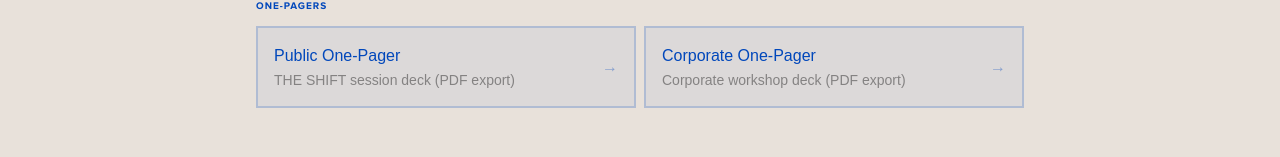
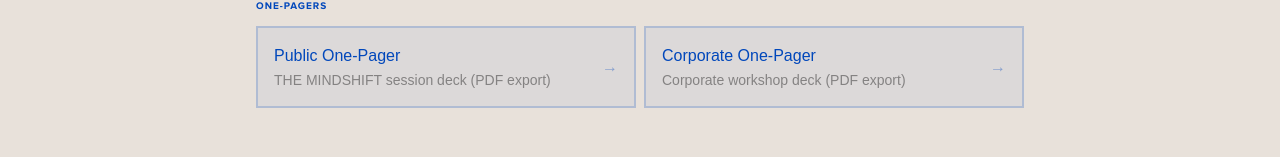
Before and after one commit to princeofwellness/researchlab, a Next.js app: page /lab in a window 1280 px wide. Shown: the part 325-482 px from the top of the page. Built offline with nearby package versions, Linux system fonts and the light colour scheme; a web font is replaced by a local one.

Commit message:
copy: update lab nav link to THE MINDSHIFT
Ultraworked with [Sisyphus](https://github.com/code-yeongyu/oh-my-opencode)

Co-authored-by: Sisyphus <clio-agent@sisyphuslabs.ai>

```diff
--- a/src/app/lab/page.tsx
+++ b/src/app/lab/page.tsx
@@ -6,7 +6,7 @@
 
 export default function LabPage() {
     const onepagers = [
-        { name: "Public One-Pager", href: "/public/onepager", desc: "THE SHIFT session deck (PDF export)" },
+        { name: "Public One-Pager", href: "/public/onepager", desc: "THE MINDSHIFT session deck (PDF export)" },
         { name: "Corporate One-Pager", href: "/corporate/onepager", desc: "Corporate workshop deck (PDF export)" },
     ]
 
```
